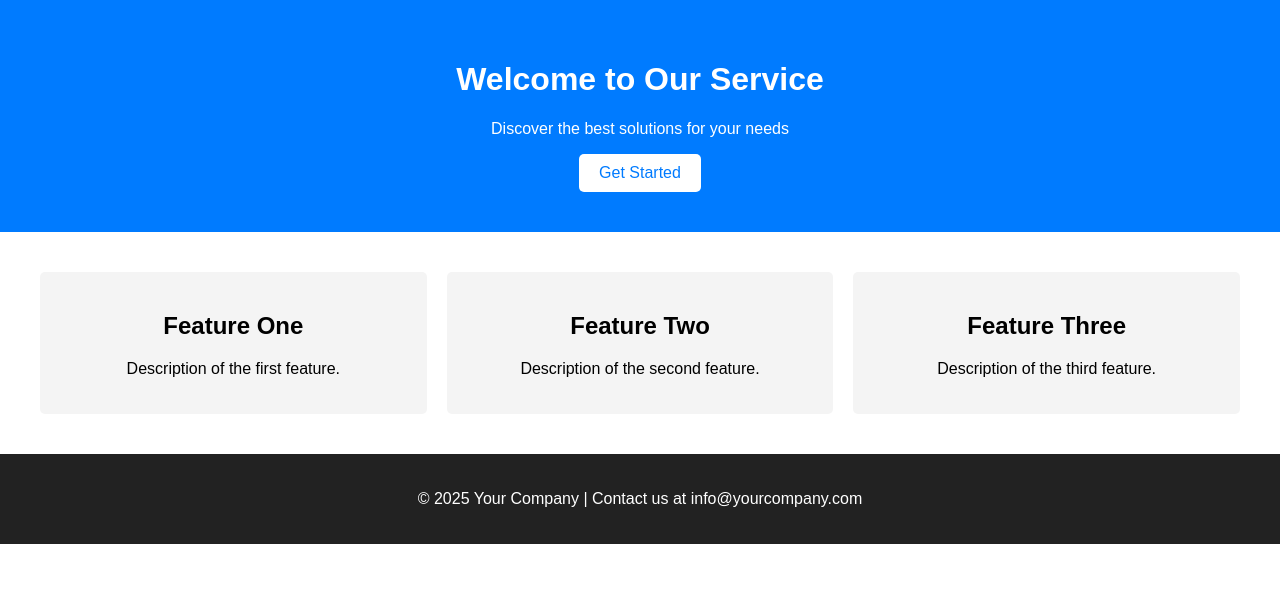
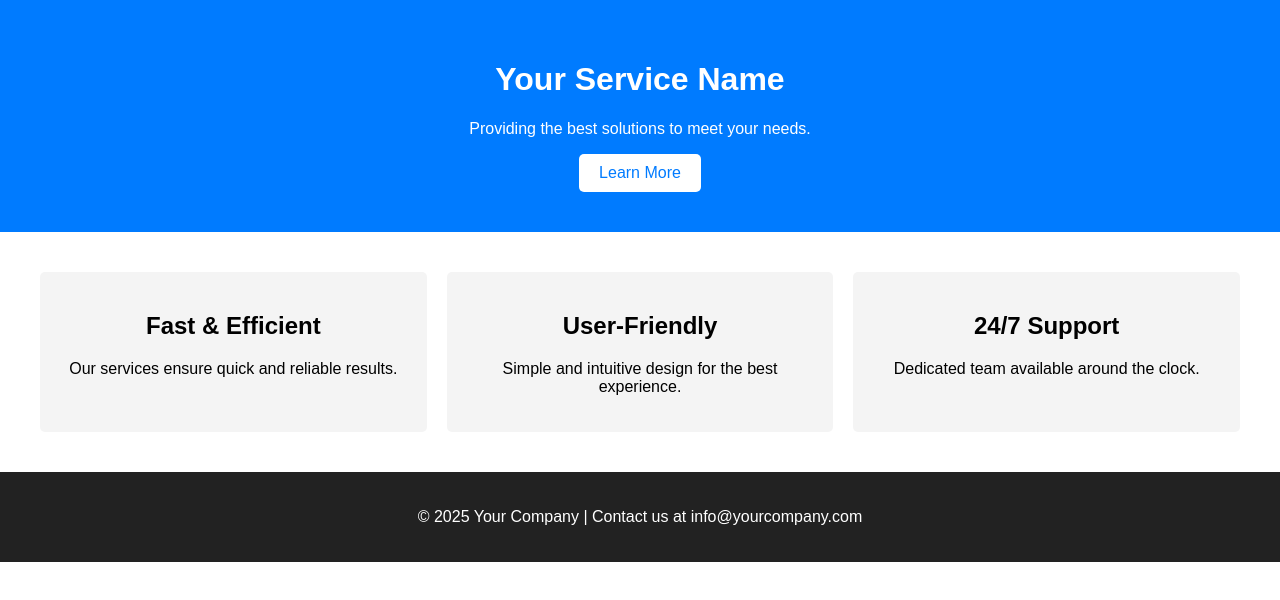
Before and after one commit to Ogak-AI/Learn, a plain HTML site: page Responsive Landing Page Design/index.html in a window 1280 px wide. Drawn offline with Linux system fonts and the light colour scheme.

Commit message:
Update index.html

```diff
--- a/Responsive Landing Page Design/index.html
+++ b/Responsive Landing Page Design/index.html
@@ -3,33 +3,35 @@
 <head>
     <meta charset="UTF-8">
     <meta name="viewport" content="width=device-width, initial-scale=1.0">
-    <title>Landing Page</title>
+    <title>Responsive Landing Page</title>
     <link rel="stylesheet" href="styles.css">
 </head>
 <body>
+
     <header>
-        <h1>Welcome to Our Service</h1>
-        <p>Discover the best solutions for your needs</p>
-        <a href="#features" class="btn">Get Started</a>
+        <h1>Your Service Name</h1>
+        <p>Providing the best solutions to meet your needs.</p>
+        <a href="#features" class="btn">Learn More</a>
     </header>
 
     <section id="features">
         <div class="feature">
-            <h2>Feature One</h2>
-            <p>Description of the first feature.</p>
+            <h2>Fast & Efficient</h2>
+            <p>Our services ensure quick and reliable results.</p>
         </div>
         <div class="feature">
-            <h2>Feature Two</h2>
-            <p>Description of the second feature.</p>
+            <h2>User-Friendly</h2>
+            <p>Simple and intuitive design for the best experience.</p>
         </div>
         <div class="feature">
-            <h2>Feature Three</h2>
-            <p>Description of the third feature.</p>
+            <h2>24/7 Support</h2>
+            <p>Dedicated team available around the clock.</p>
         </div>
     </section>
 
     <footer>
         <p>&copy; 2025 Your Company | Contact us at info@yourcompany.com</p>
     </footer>
+
 </body>
 </html>
```
